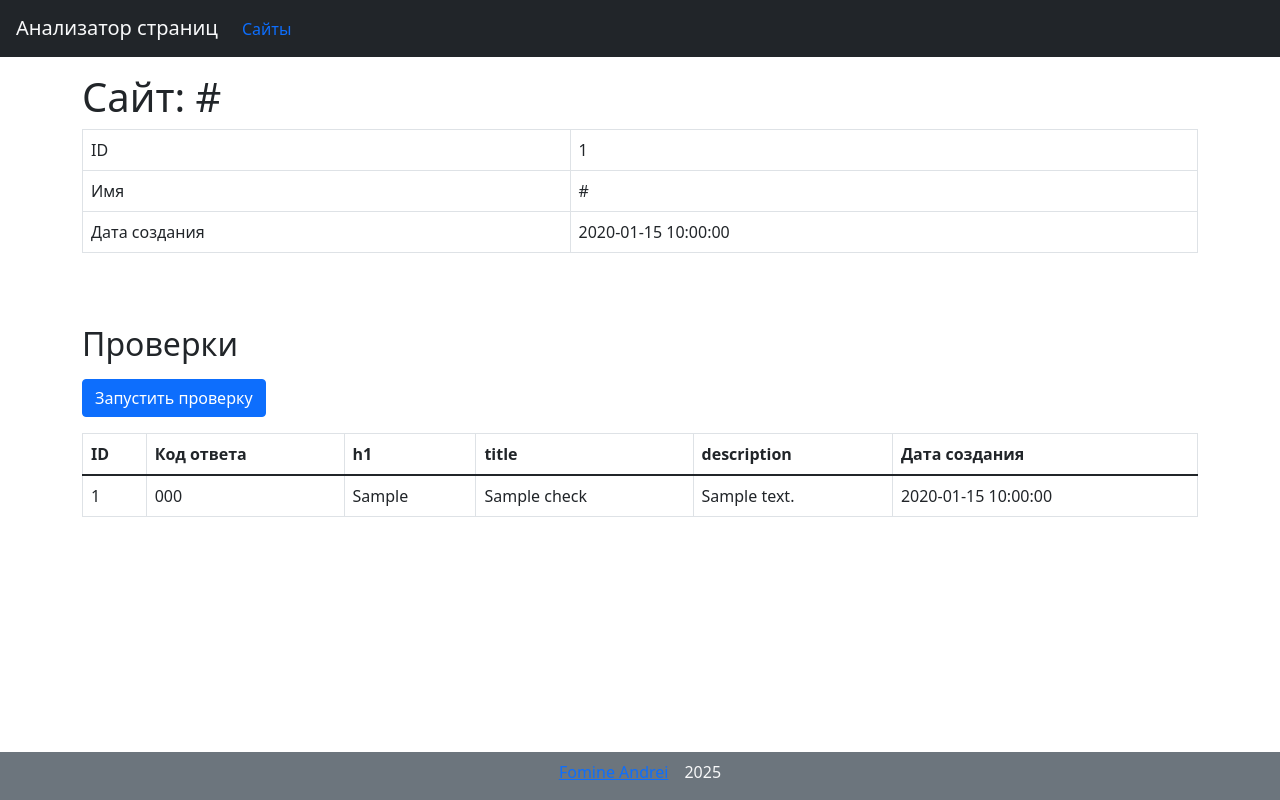
After one commit to fomineandrei/python-project-83, a Flask app: template page_analyzer/templates/urls/url_check.html in a window 1280 px wide. The commit adds this page. Run offline with Flask 3, Linux system fonts and the light colour scheme; the template is opened without the code that fills it: most values are stand-ins (such as "Sample title", 1, 10 or a date in 2020).

Commit message:
added and modified templates

```diff
--- a/page_analyzer/templates/index.html
+++ b/page_analyzer/templates/index.html
@@ -11,16 +11,23 @@
   <body class="min-vh-100 d-flex flex-column">
     <header class="flex-shrink-0">
       <nav class="navbar align-items-baseline navbar-expand-md bg-dark px-3">
-        <a class="navbar-brand text-light" href="/">Анализатор страниц</a>
+        <a class="navbar-brand text-light" href="{{ url_for("index.main_page") }}">Анализатор страниц</a>
         <div>
           <ul class="navbar-nav">
             <li class="nav-item">
-              <a class="nav-link active" href="#">Сайты</a>
+              <a class="nav-link active" href="{{ url_for("index.urls_get") }}">Сайты</a>
             </li>
           </ul>
         </div>
       </nav>
     </header>
+    {% if messages %}
+      <ul class="list-unstyled">
+      {% for category, message in messages %}
+        <li class="{{ category }}">{{ message }}</li>
+      {% endfor %}
+      </ul>
+    {% endif %}
     <main class="flex-grow-1">
       {% block main %}
       <div class="container-fluid container-lg mt-5">
@@ -29,9 +36,9 @@
             <h1 class="display-3">Анализатор страниц</h1>
             <h2 class="lead">Бесплатно проверяйте сайты на SEO-пригодность</h2>
             <div class="container-fluid mx-0 p-0">
-              <form class="row my-3 mx-0 p-0" action="/urls" method="POST">
+              <form class="row my-3 mx-0 p-0" action="{{ url_for("index.urls_post") }}" method="POST">
                 <label class="visually-hidden">Введите адрес сайта</label>
-                <input type="text" class="col-10 col-lg-7 form-control-lg rounded me-3 mt-1 text-center" required placeholder="https://example.com">
+                <input name="url" type="text" class="col-10 col-lg-7 form-control-lg rounded me-3 mt-1 text-center text-lg-start" required placeholder="https://example.com" value="{% if value %}{{ value }}{% endif %}">
                 <button type="submit" class="col-10 col-lg-4 col-xl-3 btn btn-primary px-3 mt-1 text-uppercase">Проверить</button>
               </form>
             </div>
--- /dev/null
+++ b/page_analyzer/templates/urls/url_check.html
@@ -0,0 +1,61 @@
+{% extends "index.html" %}
+
+
+{% block title %}Анализ страницы{% endblock %}
+
+
+{% block main %}
+<div class="container-fluid container-lg mt-3">
+  <h1>Сайт: {{ url.url }}</h1>
+  <div class="table-responsive mb-5">
+    <table class="table table-bordered table-hover mb-4" data-test="urls">
+      <tbody>
+        <tr>
+          <td scope="row">ID</td>
+          <td>{{ url.id }}</td>
+        </tr>
+        <tr>
+          <td scope="row">Имя</td>
+          <td>{{ url.url }}</td>
+        </tr>
+        <tr>
+          <td scope="row">Дата создания</td>
+          <td>{{ url.created_at }}</td>
+        </tr>
+      </tbody>
+    </table>
+  </div>
+  <h2>Проверки</h2>
+  <form class="my-3 mx-0 p-0" action="{{ url_for("index.url_check", id=url.id) }}" method="POST">
+    <input type="submit" class="btn btn-primary" value="Запустить проверку">
+  </form>
+  <div class="table-responsive">
+    <table class="table table-bordered table-hover">
+      <thead>
+        <tr>
+          <th scope="col">ID</th>
+          <th scope="col">Код ответа</th>
+          <th scope="col">h1</th>
+          <th scope="col">title</th>
+          <th scope="col">description</th>
+          <th scope="col">Дата создания</th>
+        </tr>
+      </thead>
+      <tbody>
+        {% if checks %}
+        {% for check in checks %}
+        <tr>
+          <td>{{ check['id'] }}</td>
+          <td>{{ check['status_code'] }}</td>
+          <td>{{ check['h1'] }}</td>
+          <td>{{ check['title'] }}</td>
+          <td>{{ check['description'] }}</td>
+          <td>{{ check['created_at'] }}</td>
+        </tr>
+        {% endfor %}
+        {% endif %}
+      </tbody>
+    </table>
+  </div>
+</div>
+{% endblock %}
```
Also changed, not shown: page_analyzer/templates/404.html (added, +15 -0 lines), page_analyzer/templates/urls/index.html (added, +35 -0 lines).
